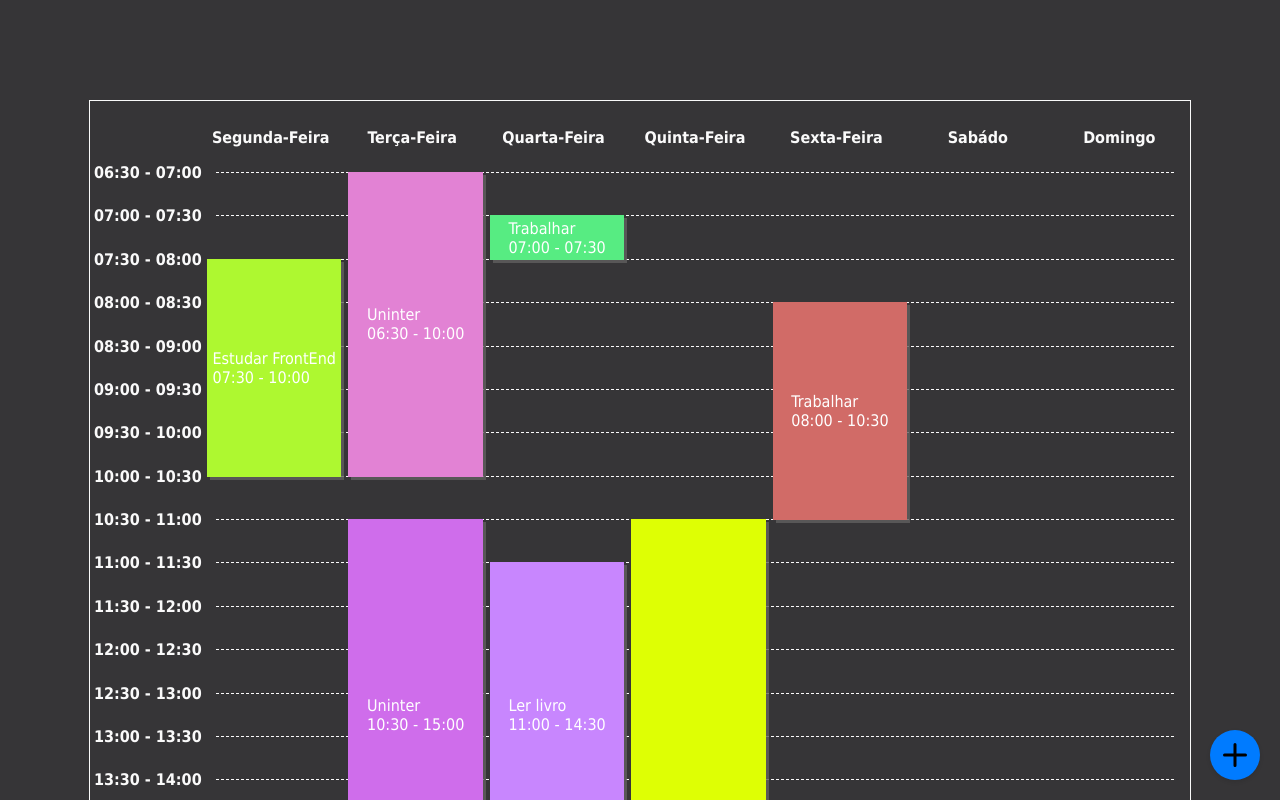
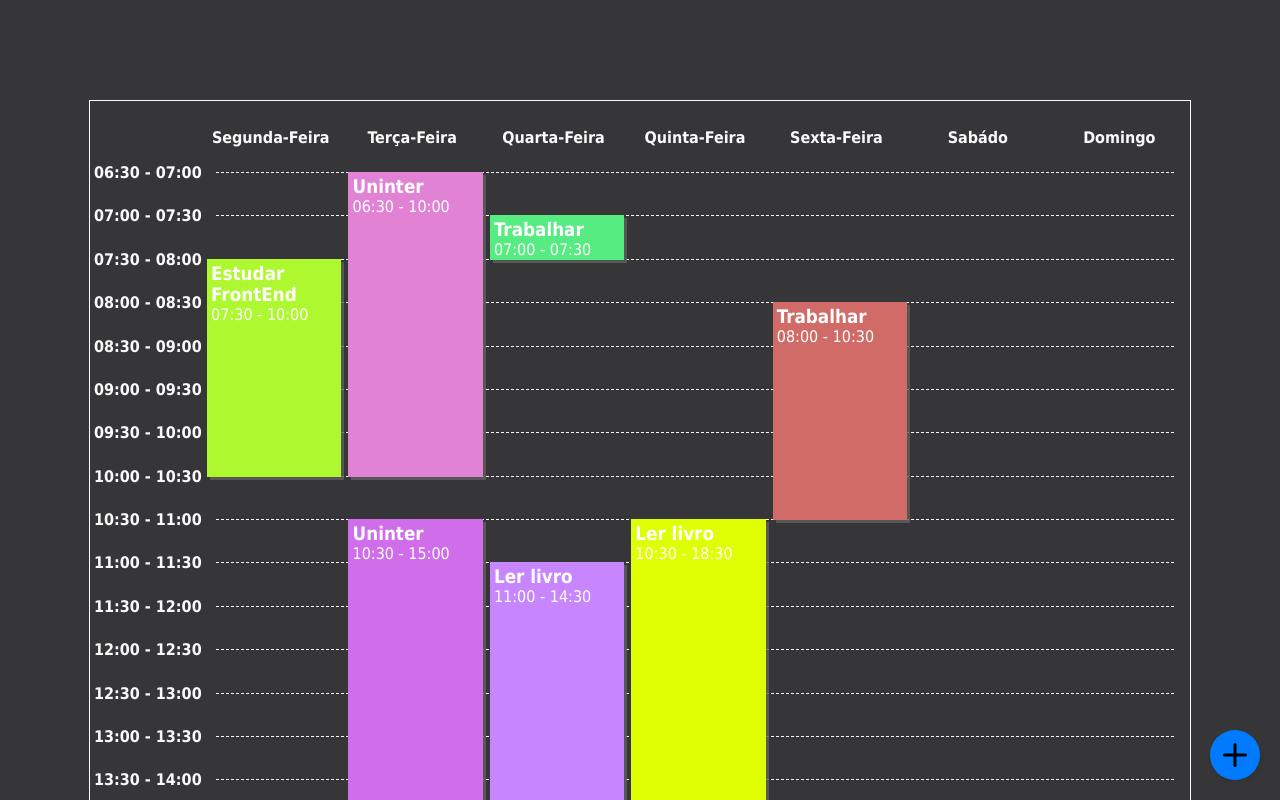
Before and after one commit to GuiDuarte07/routine_app, a Next.js app: page / in a window 1280 px wide. Shown: the top 800 px of the page. Built offline with nearby package versions, Linux system fonts and the light colour scheme.

Commit message:
styling TableEventDataCell

```diff
--- a/src/components/RoutineTable/index.tsx
+++ b/src/components/RoutineTable/index.tsx
@@ -104,9 +104,10 @@ export const RoutineTable = ({heigth, width}: IRoutineTable) => {
                   top={topStart}
                   style={{backgroundColor: getRandomColor()}}
                 >
-                  {`${title}`}
-                    <br/>
-                  {`${startHour} - ${endHour}`}
+                  <div>
+                    <h3>{`${title}`}</h3>
+                    <p>{`${startHour} - ${endHour}`}</p>
+                  </div>
                 </TableEventDataCell>
               )
             })}
--- a/src/components/RoutineTable/style.tsx
+++ b/src/components/RoutineTable/style.tsx
@@ -105,13 +105,24 @@ export const TableEventDataCell = styled.div<{height: number} & ITop>`
   left: calc(100% - 95%);
   position: absolute;
   display: flex;
-  align-items: center;
-  justify-content: center;
+  align-items: start;
+  justify-content: start;
+  padding: 4px;
   box-shadow: 3px 3px 0px 0px rgba(97, 96, 96, 0.8);
   color: ${props => props.theme.text};
   color: white;
   cursor: pointer;
   font-weight: 500;
+  overflow: hidden;
+  text-overflow: ellipsis;
+
+  div h3 {
+
+  }
+
+  div p {
+
+  }
 `
 
 export const TableDivisionLine = styled.div<{width: number, top: number}>`
```
